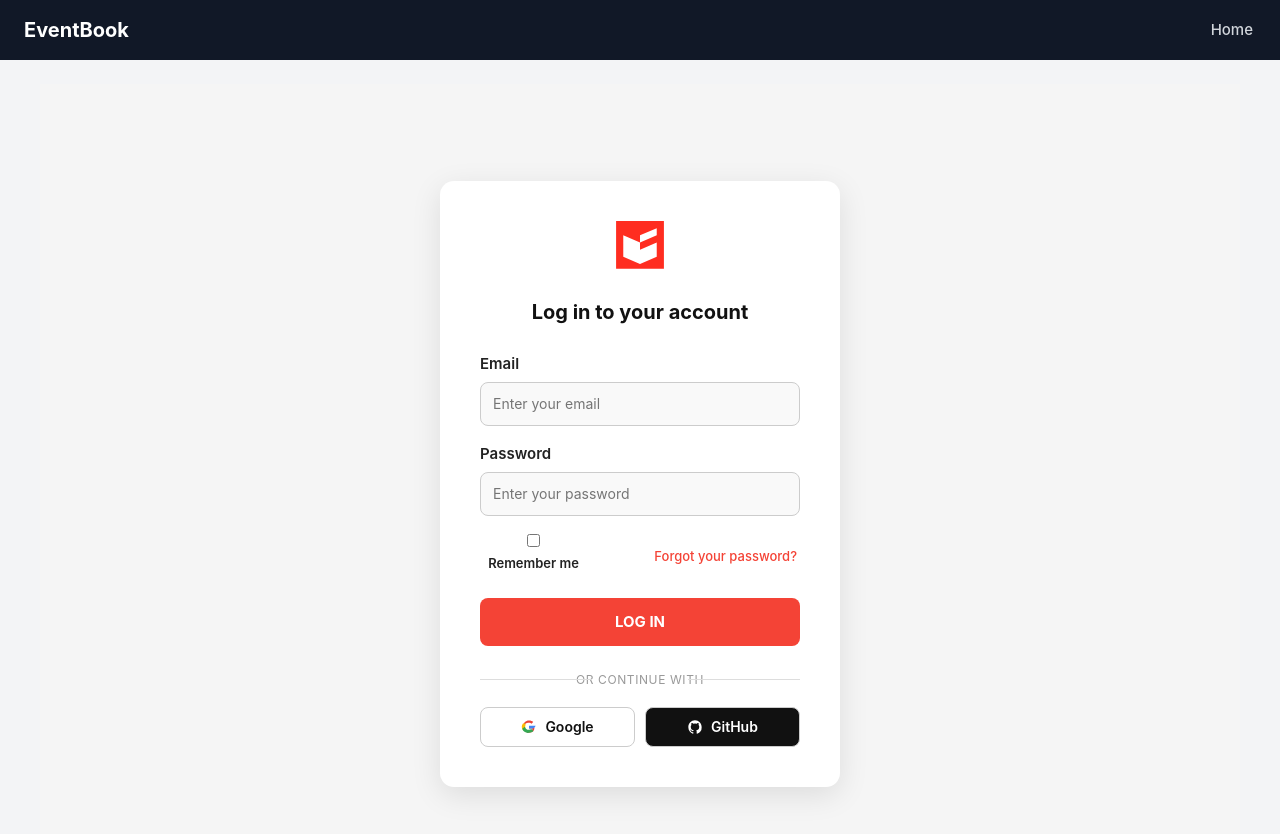
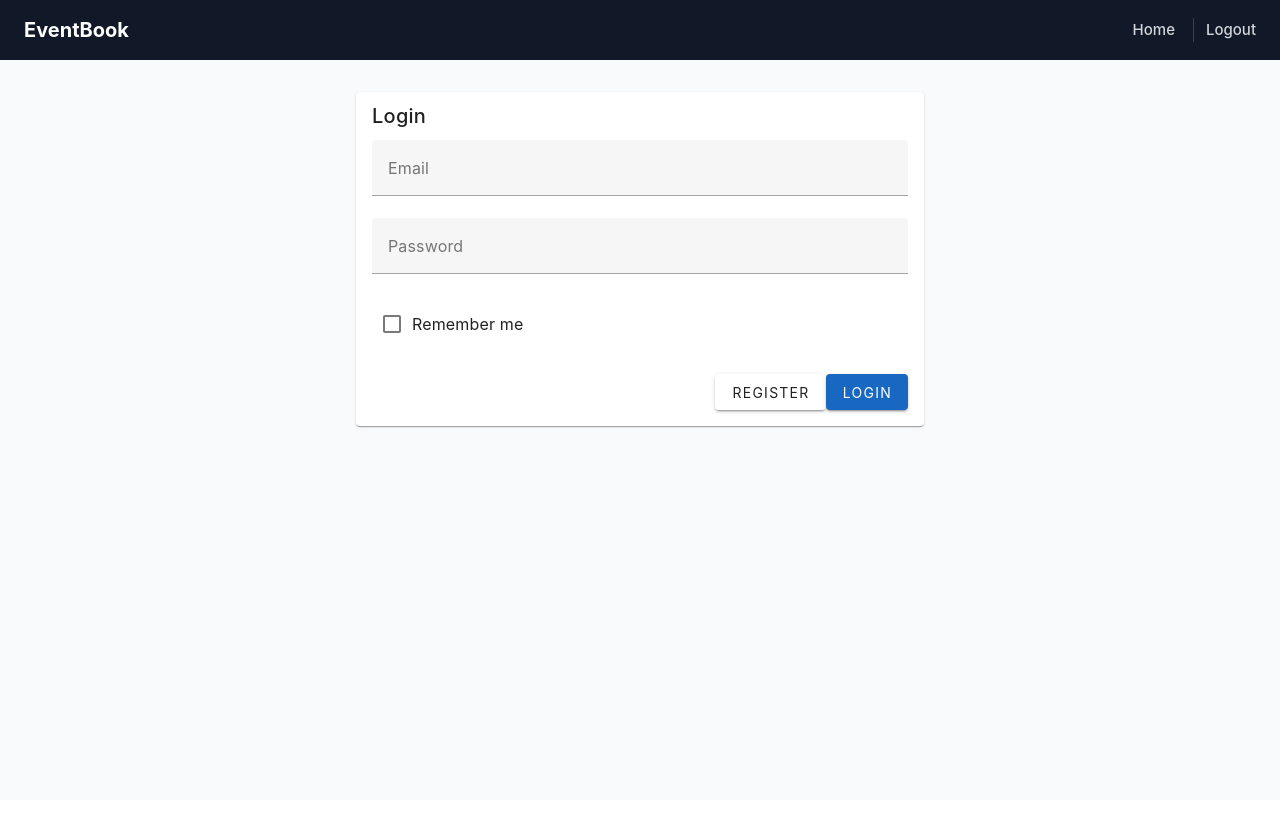
Before and after one commit to Sadafsajad/event-booking-ui, a Vue app: page /login in a window 1280 px wide. Shown: the top 834 px of the page. After the commit the page ends 800 px from the top, so only its background shows below. Built offline with nearby package versions, Linux system fonts and the light colour scheme.

Commit message:
login and register pages integrated

```diff
--- a/src/App.vue
+++ b/src/App.vue
@@ -1,10 +1,29 @@
 <script setup>
-import { RouterView, RouterLink } from 'vue-router'
+import { RouterView, RouterLink, useRouter } from 'vue-router'
+import api from '@/plugins/axios'
+
+const router = useRouter()
+
+async function logout() {
+  try {
+    // Call backend logout API (optional if token-based)
+    await api.post('/logout')
+
+    // Remove auth data from localStorage
+    localStorage.removeItem('token')
+    localStorage.removeItem('user')
+
+    // Redirect to login
+    router.push({ name: 'login' })
+  } catch (error) {
+    console.error('Logout failed:', error)
+  }
+}
 </script>
 
 <template>
   <div class="app-container">
-    <!-- Top navigation (optional) -->
+    <!-- Navbar -->
     <header class="navbar">
       <div class="nav-left">
         <h1 class="brand">EventBook</h1>
@@ -12,11 +31,11 @@ import { RouterView, RouterLink } from 'vue-router'
 
       <nav class="nav-right">
         <RouterLink to="/" class="nav-link" active-class="active">Home</RouterLink>
-        <!-- <RouterLink to="/about" class="nav-link" active-class="active">About</RouterLink> -->
+        <button class="nav-link logout-btn" @click="logout">Logout</button>
       </nav>
     </header>
 
-    <!-- Page Content -->
+    <!-- Main Page -->
     <main class="page-content">
       <RouterView />
     </main>
@@ -52,12 +71,18 @@ import { RouterView, RouterLink } from 'vue-router'
 .nav-right {
   display: flex;
   gap: 18px;
+  align-items: center;
 }
 
 .nav-link {
   color: #d1d5db;
   text-decoration: none;
   font-weight: 500;
+  background: none;
+  border: none;
+  cursor: pointer;
+  font-family: inherit;
+  padding: 0;
 }
 
 .nav-link:hover {
@@ -69,13 +94,8 @@ import { RouterView, RouterLink } from 'vue-router'
   border-bottom: 2px solid #4f46e5;
 }
 
-/* Main Content */
-.page-content {
-  flex: 1;
-  width: 100%;
-  min-height: calc(100vh - 60px);
-  padding: 24px 40px;
-  background: #f3f4f6;
-  overflow-y: auto;
+.logout-btn {
+  border-left: 1px solid #374151;
+  padding-left: 12px;
 }
 </style>
--- a/src/components/EventTable.vue
+++ b/src/components/EventTable.vue
@@ -31,8 +31,17 @@
       >
         Full
       </v-chip>
-
-      <!-- Book with qty input -->
+      <!-- Admin view: just show remaining seats -->
+      <v-chip
+        v-else-if="user?.is_admin"
+        color="grey"
+        size="small"
+        label
+        text-color="white"
+      >
+        {{ item.left }} seats left
+      </v-chip>
+      <!-- Non-admin: show booking option -->
       <div v-else class="d-flex flex-column align-start">
         <div class="d-flex align-center" style="gap: 6px; margin-top: 4px;">
           <v-text-field
@@ -69,6 +78,7 @@
   import api from "@/plugins/axios";
   const props = defineProps({
     filters: { type: Object, default: () => ({ q: "", from: "", to: "" }) },
+    user: { type: Object, default: null },
   });
   const emit = defineEmits(["book", "refresh"]);
   function emitBook(item) {
@@ -84,7 +94,6 @@ const headers = [
     { title: "Date", key: "event_at", align: "end" },
     { title: "Actions", key: "actions", sortable: false, align: "center" },
   ];
-
   const serverItems = ref([]);
   const totalItems = ref(0);
   const loading = ref(false);
@@ -102,7 +111,7 @@ function formatDate(dateStr) {
       minute: "2-digit",
     });
   }
-// 🚀 Load paginated items from Laravel API
+  //  Load paginated items from Laravel API
   async function loadItems({ page, itemsPerPage, sortBy }) {
     loading.value = true;
     try {
@@ -143,7 +152,6 @@ onMounted(() => {
     loadItems({ page: 1, itemsPerPage: itemsPerPage.value });
   });
 </script>
-
 <style scoped>
 .v-data-table {
   background: #fff;
--- a/src/plugins/axios.js
+++ b/src/plugins/axios.js
@@ -14,31 +14,21 @@ api.interceptors.request.use(
   (config) => {
     const token = localStorage.getItem('auth_token')
     if (token) config.headers.Authorization = `Bearer ${token}`
-
-    // Improves Sanctum SPA behavior when no token (cookie mode)
-    if (!token) config.headers['X-Requested-With'] = 'XMLHttpRequest'
+    else config.headers['X-Requested-With'] = 'XMLHttpRequest'
     return config
   },
   (error) => Promise.reject(error)
 )
 
-api.interceptors.response.use(
-  (response) => response,
-  (error) => {
-    if (error.response?.status === 401) {
-      localStorage.removeItem('auth_token')
-      localStorage.removeItem('user')
-      if (window.location.pathname !== '/login') {
-        window.location.href = '/login'
-      }
-    }
-    return Promise.reject(error)
-  }
-)
+api.interceptors.request.use(config => {
+  const token = localStorage.getItem('token')
+  if (token) config.headers.Authorization = `Bearer ${token}`
+  return config
+})
 
 export default api
 
-// call this BEFORE login/register in cookie mode
-export async function initSanctum () {
-  await api.get('/sanctum/csrf-cookie')
+// For Sanctum cookie-based auth (must call before login/register)
+export async function initSanctum() {
+  await axios.get('http://127.0.0.1:8000/sanctum/csrf-cookie', { withCredentials: true })
 }
--- a/src/router/index.js
+++ b/src/router/index.js
@@ -1,21 +1,48 @@
 import { createRouter, createWebHistory } from 'vue-router'
 import Home from '../views/Home.vue'
-import Login from '../views/Login.vue'
+import Login from '../views/Auth/Login.vue'
+import Register from '../views/Auth/Register.vue'
+
 const router = createRouter({
   history: createWebHistory(import.meta.env.BASE_URL),
   routes: [
     {
       path: '/',
       name: 'home',
-      component: Home
+      component: Home,
+      meta: { requiresAuth: true } // 👈 only for logged in users
     },
-    { path: '/login', name: 'login', component: Login },
+    {
+      path: '/login',
+      name: 'login',
+      component: Login,
+      meta: { guestOnly: true } // 👈 redirect to home if already logged in
+    },
     {
       path: '/register',
-      name: 'Register',
-      component: () => import('@/views/Register.vue')
+      name: 'register',
+      component: Register,
+      meta: { guestOnly: true }
     }
   ]
 })
 
+// 🔐 Global navigation guard
+router.beforeEach((to, from, next) => {
+  const isLoggedIn = !!localStorage.getItem('token')
+
+  // If route needs login and user not logged in
+  if (to.meta.requiresAuth && !isLoggedIn) {
+    return next({ name: 'login' })
+  }
+
+  // If route is guest-only but user is logged in
+  if (to.meta.guestOnly && isLoggedIn) {
+    return next({ name: 'home' })
+  }
+
+  // Otherwise allow navigation
+  next()
+})
+
 export default router
--- /dev/null
+++ b/src/views/Auth/Login.vue
@@ -0,0 +1,59 @@
+<template>
+  <v-container class="py-8" max-width="600">
+    <v-card>
+      <v-card-title>Login</v-card-title>
+      <v-card-text>
+        <v-form @submit.prevent="submit">
+          <v-text-field v-model="email" label="Email" required />
+          <v-text-field v-model="password" label="Password" type="password" required />
+          <v-checkbox v-model="remember" label="Remember me" />
+          <div class="d-flex justify-end gap-3">
+            <v-btn text @click="goRegister">Register</v-btn>
+            <v-btn color="primary" type="submit">Login</v-btn>
+          </div>
+        </v-form>
+        <v-alert v-if="error" variant="outlined" density="comfortable" class="mt-3">{{ error }}</v-alert>
+      </v-card-text>
+    </v-card>
+  </v-container>
+</template>
+
+<script setup>
+import { ref } from 'vue'
+import api, { initSanctum } from '@/plugins/axios'
+import { useRouter } from 'vue-router'
+
+const router = useRouter()
+const email = ref('')
+const password = ref('')
+const remember = ref(false)
+const error = ref('')
+
+async function submit() {
+  error.value = ''
+  // console.log("hello")
+  try {
+    // Get CSRF cookie
+    await initSanctum()
+    const res = await api.post('/login', {
+      email: email.value,
+      password: password.value,
+      remember: remember.value
+    })
+    localStorage.setItem('token', res.data.token)
+    localStorage.setItem('user', JSON.stringify(res.data.user));
+    console.log(res);
+    router.push({ name: 'home' })
+  } catch (err) {
+    error.value =
+      err.response?.data?.message ||
+      (err.response?.data?.errors
+        ? Object.values(err.response.data.errors).flat().join(' ')
+        : 'Login failed')
+  }
+}
+
+function goRegister() {
+  router.push({ name: 'register' })
+}
+</script>
--- /dev/null
+++ b/src/views/Auth/Register.vue
@@ -0,0 +1,61 @@
+<template>
+  <v-container class="py-8" max-width="600">
+    <v-card>
+      <v-card-title>Register</v-card-title>
+      <v-card-text>
+        <v-form @submit.prevent="submit">
+          <v-text-field v-model="name" label="Name" required />
+          <v-text-field v-model="email" label="Email" required />
+          <v-text-field v-model="password" label="Password" type="password" required />
+          <v-text-field v-model="password_confirmation" label="Confirm Password" type="password" required />
+          <div class="d-flex justify-end gap-3">
+            <v-btn text @click="goLogin">Login</v-btn>
+            <v-btn color="primary" type="submit">Register</v-btn>
+          </div>
+        </v-form>
+        <v-alert v-if="error" variant="outlined" class="mt-3">{{ error }}</v-alert>
+      </v-card-text>
+    </v-card>
+  </v-container>
+</template>
+
+<script setup>
+import { ref } from 'vue';
+import api, { initSanctum } from '@/plugins/axios';
+import { useRouter } from 'vue-router';
+
+const router = useRouter();
+const name = ref('');
+const email = ref('');
+const password = ref('');
+const password_confirmation = ref('');
+const error = ref('');
+
+async function submit() {
+  error.value = '';
+  try {
+    // Get CSRF cookie
+    await initSanctum();
+
+    const res = await api.post('/register', {
+      name: name.value,
+      email: email.value,
+      password: password.value,
+      password_confirmation: password_confirmation.value
+    });
+    localStorage.setItem('token', res.data.token);
+    localStorage.setItem('user', JSON.stringify(res.data.user));
+    router.push({ name: 'home' });
+  } catch (err) {
+    error.value =
+      err.response?.data?.message ||
+      (err.response?.data?.errors
+        ? Object.values(err.response.data.errors).flat().join(' ')
+        : 'Register failed');
+  }
+}
+
+function goLogin() {
+  router.push({ name: 'login' });
+}
+</script>
--- a/src/views/Home.vue
+++ b/src/views/Home.vue
@@ -1,7 +1,6 @@
 <template>
   <div class="home-page">
-    <HeaderBar @open-create="showCreateModal = true" />
-
+    <HeaderBar v-if="user?.is_admin" @open-create="showCreateModal = true" />
     <div class="content">
       <FlashMessage v-if="flashMessage" :message="flashMessage" />
 
@@ -9,7 +8,7 @@
       <EventFilters v-model="filters"  />
 
       <!-- ✅ Vuetify Table -->
-      <EventTable :filters="filters" @book="bookEvent" />
+      <EventTable :filters="filters" :user="user" @book="bookEvent" />
 
       <!-- Modal -->
       <CreateEventModal
@@ -22,7 +21,7 @@
 </template>
 
 <script setup>
-import { ref } from "vue";
+import { ref, onMounted } from "vue";
 import HeaderBar from "@/components/HeaderBar.vue";
 import FlashMessage from "@/components/FlashMessage.vue";
 import EventFilters from "@/components/EventFilters.vue";
@@ -33,7 +32,16 @@ import api from "@/plugins/axios";
 const showCreateModal = ref(false);
 const flashMessage = ref("");
 const filters = ref({ q: "", from: "", to: "" });
+const user = ref(null);
 
+onMounted(() => {
+  const storedUser = localStorage.getItem('user');
+  console.log("Raw stored user:", storedUser);
+  if (storedUser) {
+    user.value = JSON.parse(storedUser);
+    console.log("Parsed user:", user.value);
+  }
+});
 
 function addEvent() {
   showCreateModal.value = false;
@@ -46,8 +54,7 @@ async function bookEvent({ id, qty, item }) {
     await api.post(`/bookings/${id}`, { qty });
     flashMessage.value = "Event booked successfully!";
     item.isBooking = false;
-    // Refresh the table without reloading the page
-    filters.value = { ...filters.value };
+    filters.value = { ...filters.value }; // refresh table
   } catch (err) {
     console.error(err.response?.data || err);
     flashMessage.value = err.response?.data?.message || "Booking failed!";
```
Lines whose indentation alone changed are shown as unchanged.
